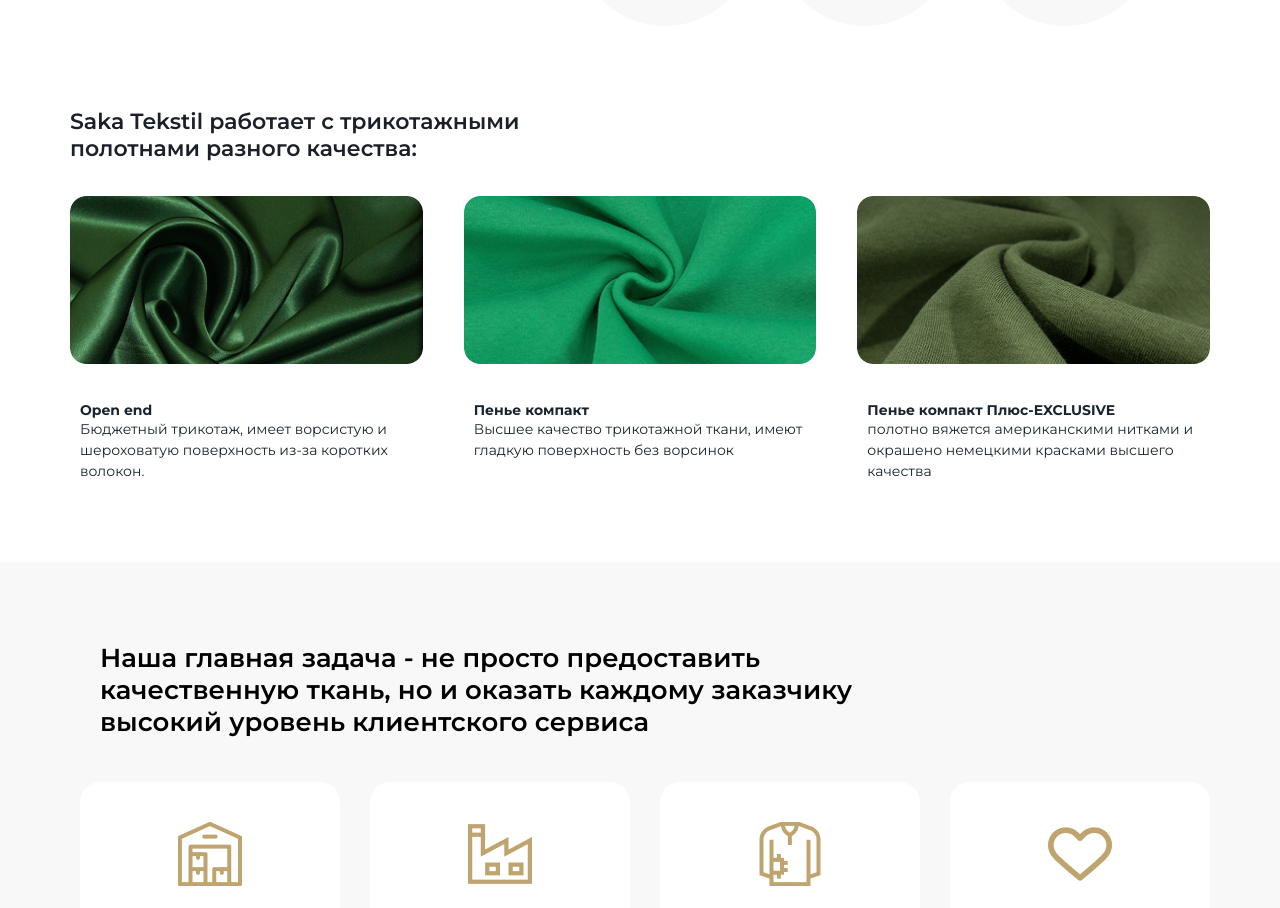
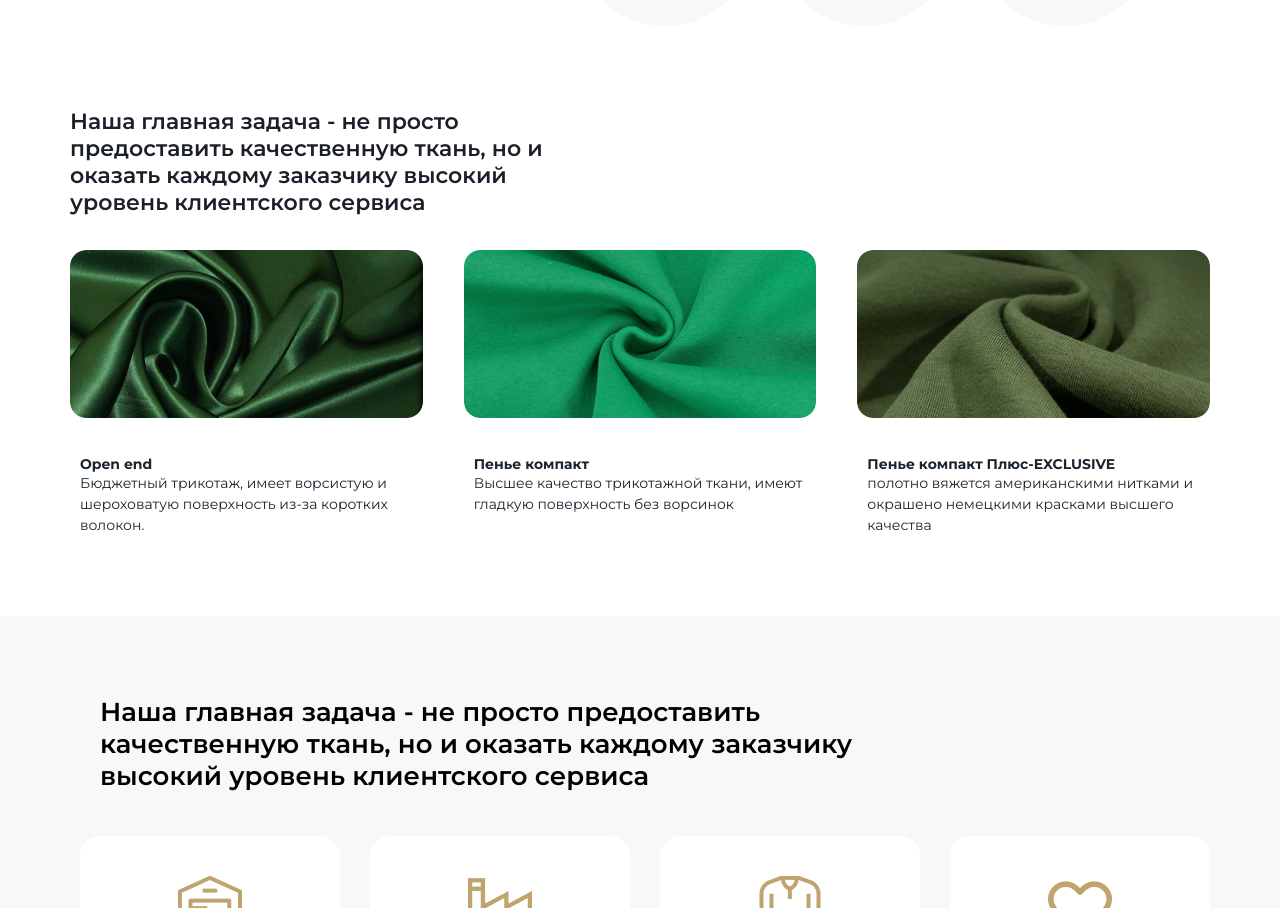
Before and after one commit to fallstall/saka-holding, a Vue app: page /about in a window 1280 px wide. Shown: the part 993-1901 px from the top of the page. Built offline with nearby package versions, Linux system fonts and the light colour scheme.

Commit message:
Обновлены компоненты AboutInfoCard, SakaTekstil и AboutPage

```diff
--- a/src/components/about/SakaTekstil.vue
+++ b/src/components/about/SakaTekstil.vue
@@ -10,7 +10,7 @@ import Tekstil3 from '@/assets/images/SakaTekstil/Tekstil3.png'
   <section class="quality-section">
     <div class="quality-section__container">
       <Title
-        text="Saka Tekstil работает с трикотажными полотнами разного качества:"
+        text="Наша главная задача - не просто предоставить качественную ткань, но и оказать каждому заказчику высокий уровень клиентского сервиса"
         theme="left"
         class="quality-section__title"
       />
```
